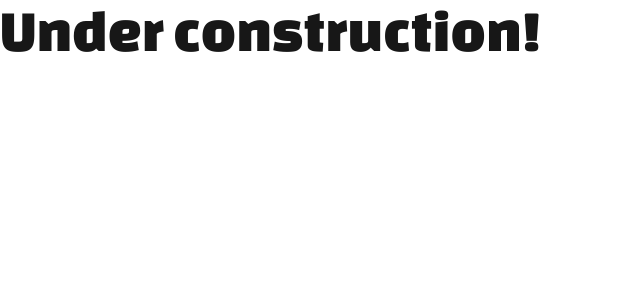
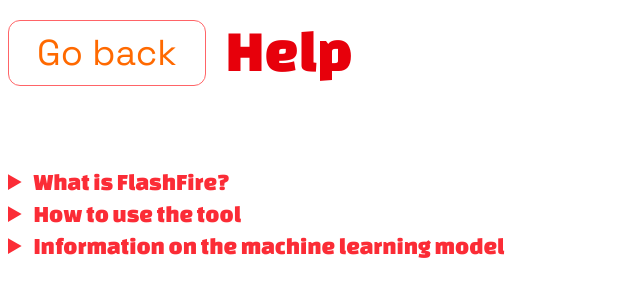
Before and after one commit to YicongLiProjects/FlashFire, a Next.js app: page /help in a window 1280 px wide. Shown: the top 300 px of the page, without its empty margins (0-640 px from the left). Built offline with nearby package versions, Linux system fonts and the light colour scheme.

Commit message:
Finished help menu

```diff
--- a/app/help/page.tsx
+++ b/app/help/page.tsx
@@ -1,5 +1,39 @@
-export default function Help() {
+"use client";
+
+import { useRouter } from "next/navigation";
+
+function HelpSection({title, content}: {title: string, content: string}) {
     return (
-        <h1 className="text-6xl font-heading">Under construction!</h1>
+        <details className="text-red-500">
+            <summary className="text-2xl font-heading">{title}</summary>
+            <p>{content}</p>
+        </details>
     );
 }
+export default function Help() {
+    const router = useRouter();
+    return (
+        <div className="flex flex-col gap-20 ml-2">
+            <div className="flex flex-row gap-5 mt-5">
+                <button className="text-4xl border-red-400 border-1 text-orange-500 rounded-xl px-7 py-3 hover:text-red-600" onClick={() => router.back()}>Go back</button>
+                <h1 className="text-6xl font-heading text-red-600">Help</h1>
+            </div>
+            <div className="gap-10">
+                <HelpSection title="What is FlashFire?" content="FlashFire is a job salary prediction tool specifically tailored for data science professionals.
+                        You can input your job title, select relevant skills and specify the wage unit.
+                        A machine learning model trained on historical salary data will then predict the expected salary range for your job.">
+                </HelpSection>
+                <HelpSection title="How to use the tool" content="To use FlashFire, enter the job title in the input field, select the relevant skills from the checklist and choose the wage unit
+                        from the radio box (yearly or hourly) and finish by clicking the Add button. You can always edit it later by clicking on the collapsible under
+                        Jobs added section. Over there, you can even add a job description if you need to! Once you are finished adding all the jobs, just click the
+                        giant Submit button to send the job list to the server. When you get your predictions, you can click previous or next to view the salary range for each job you added.
+                        The first job will always be the one at the top of the Job added section. To go back to the main menu and restart, just click the Home button on the results page.">
+                </HelpSection>
+                <HelpSection title="Information on the machine learning model" content="The model used in FlashFire is a linear multi-regression model trained on the Kaggle dataset Data science job salary prediction Glassdoor.
+                        You can find the dataset here: https://www.kaggle.com/code/fahadrehman07/data-science-job-salary-prediction-glassdoor.
+                        It contains 741 data points containing various information such as job title, company name, location, skills required, minimum and maximum salaries and more.">
+                </HelpSection>
+            </div>
+        </div>
+    );
+}
```
